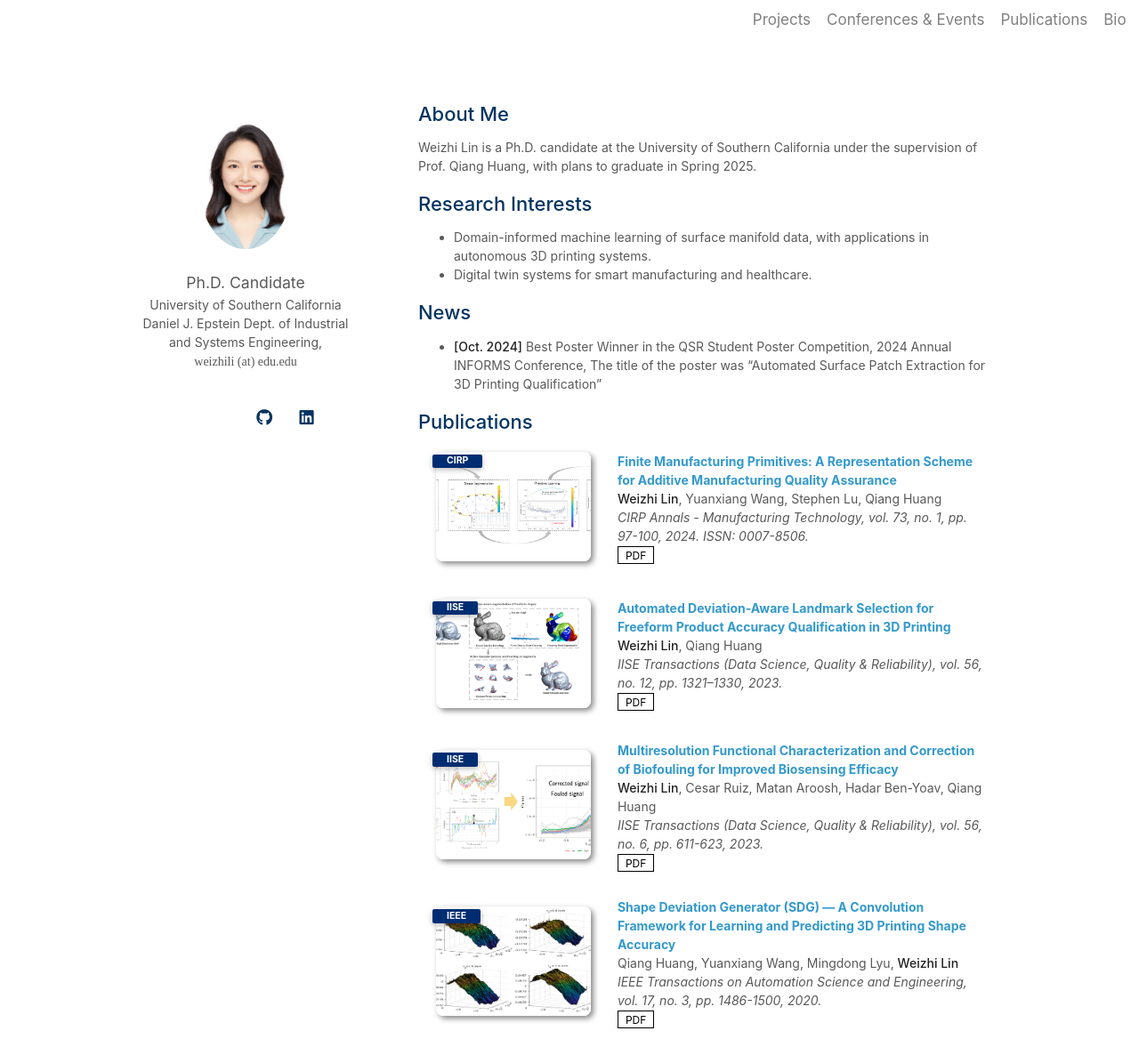
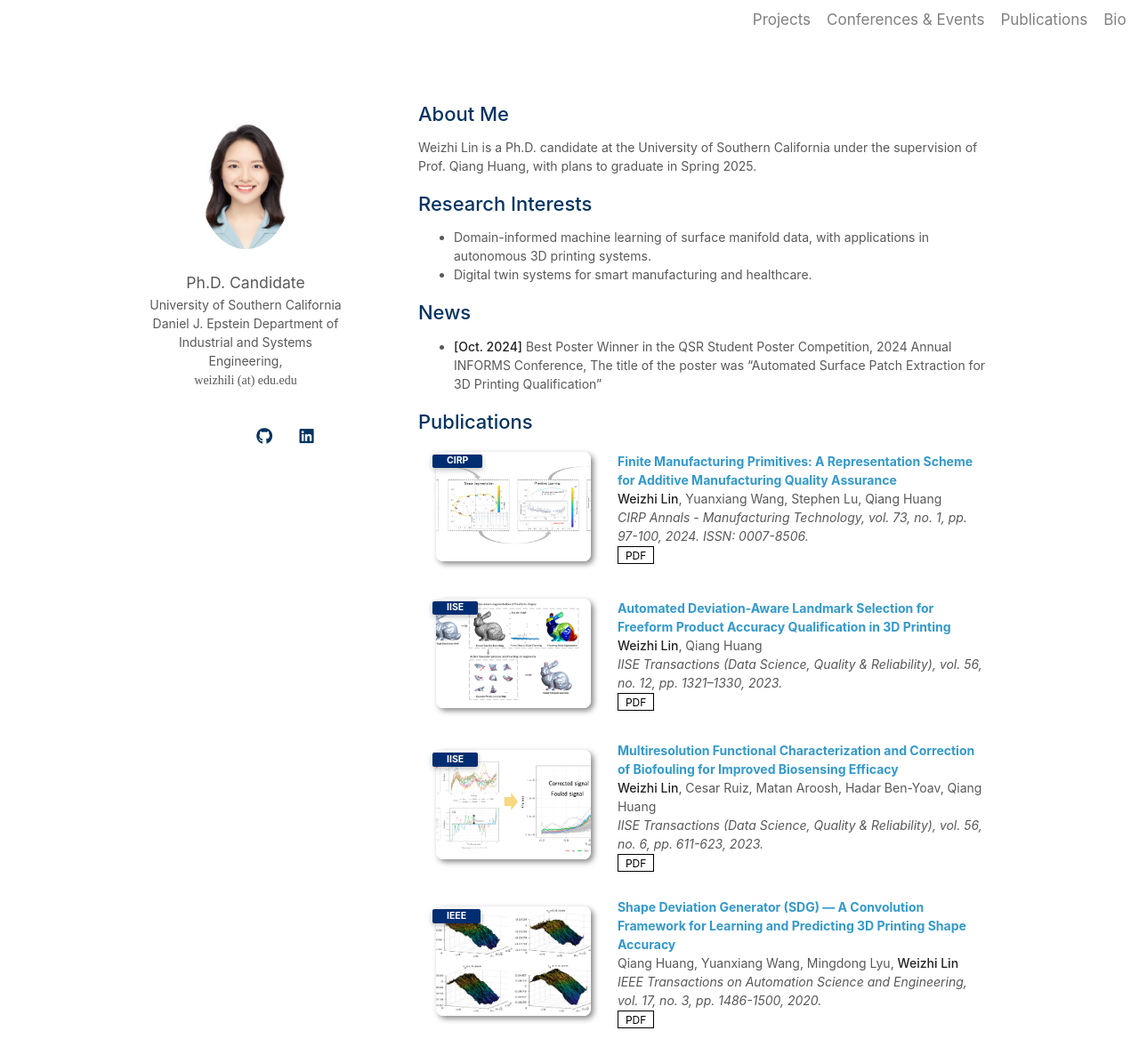
Before and after one commit to weizhi-lin/weizhi-lin.github.io, a Jekyll site: the page built from index.md, in a window 1280 px wide and 1276 px high. Shown: the top 1195 px of the window at 89% size. Built offline with Jekyll 4.4.1, drawn with Linux system fonts in a browser that asks for light colours; a style sheet for code colours, icons or effects is not loaded; some of the changed lines change nothing that is shown.

Commit message:
Update _config.yml

```diff
--- a/_config.yml
+++ b/_config.yml
@@ -2,13 +2,13 @@
 title: Weizhi Lin
 position: Ph.D. Candidate
 affiliation: University of Southern California
-subaffiliation: Daniel J. Epstein Dept. of Industrial and Systems Engineering
+subaffiliation: Daniel J. Epstein Department of Industrial and Systems Engineering
 email: weizhili (at) edu.edu
 
 # Search Engine Optimization (SEO)
 # The following information is used to improve the website traffic from search engines, e.g., Google.
 keywords: weizhi lin, lin weizhi, weizhilin
-description: The Minimal Light is a simple and elegant jekyll theme for academic personal homepage.
+description: Weizhi Lin is a Ph.D. candidate at the University of Southern California.
 canonical: https://weizhi-lin.github.io
 
 # Links
```
